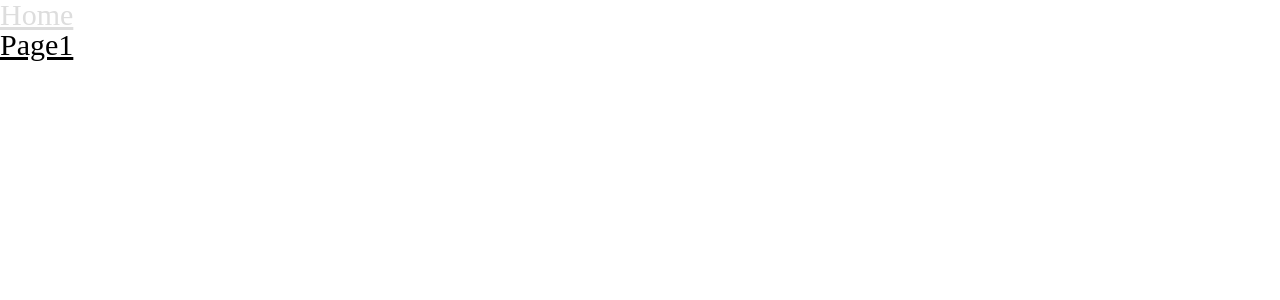
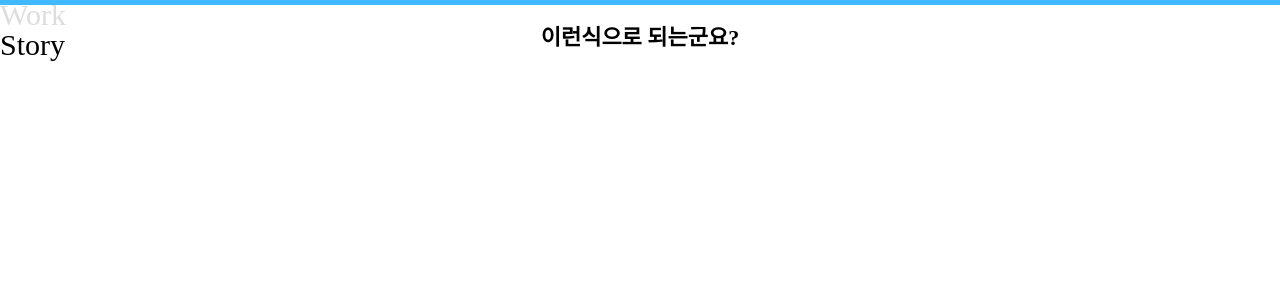
Before and after one commit to doolife/blog, a React (Create React App) app: page /story in a window 1280 px wide. Before the commit this address had no page. Shown: the top 300 px of the page. Built offline with nearby package versions, Linux system fonts and the light colour scheme.

Commit message:
리액트 마크다운 install

```diff
--- a/src/App.scss
+++ b/src/App.scss
@@ -1,4 +1,17 @@
-.header {
+@import "scss/common";
+
+#root {
+  &:before {
+    content:"";
+    display:block;
+    width:100%;
+    height:5px;
+    // @include position-abs($width:100%, $height:5px, $left:0, $top:0);
+    background-color:#3fb9ff;
+  }
+}
+
+.work {
   margin-top:50px;
   text-align:center;
   &__tit {
@@ -7,7 +20,7 @@
   }
 }
 
-.section1 {
+.story {
   text-align:center;
 }
 
--- a/src/App.tsx
+++ b/src/App.tsx
@@ -1,17 +1,16 @@
-
 import './App.scss';
 import { Route, Routes } from 'react-router-dom';
 import Navigation from './components/navigation';
-import Main from './components/main';
-import Page1 from './components/page1';
+import Work from './components/work';
+import Story from './components/story';
 
 const App = ()=> {
   return (
     <>
       <Navigation />
       <Routes>
-        <Route index element={<Main />} />
-        <Route path='/page1' element={<Page1 />} />
+        <Route index element={<Work />} />
+        <Route path='/story' element={<Story text="이런식으로 되는군요?" />} />
       </Routes>
     </>
   );
--- a/src/components/main.tsx
+++ /dev/null
@@ -1,9 +0,0 @@
-const Main = () => {
-    return (
-        <div className="header">
-            <h1 className="header__tit">Hello World</h1>
-        </div>
-    );
-};
-
-export default Main;
--- a/src/components/navigation.tsx
+++ b/src/components/navigation.tsx
@@ -3,8 +3,8 @@ import { Link } from 'react-router-dom';
 const Navigaion = () => {
     return (
         <ul className="nav">
-          <li className="nav__list nav__list--1"><Link to='/'>Home</Link></li>
-          <li className="nav__list nav__list--2"><Link to='/page1'>Page1</Link></li>
+          <li className="nav__list nav__list--1"><Link to='/'>Work</Link></li>
+          <li className="nav__list nav__list--2"><Link to='/story'>Story</Link></li>
         </ul>
     );
 };
--- a/src/components/page1.tsx
+++ /dev/null
@@ -1,24 +0,0 @@
-const user = {
-    name: 'Hedy Lamarr',
-    imageUrl: 'https://i.imgur.com/yXOvdOSs.jpg',
-    imageSize: 90,
-};
-
-const Page1 = () => {
-    return (
-        <div className="section1">
-            <strong>{user.name}</strong>
-            <img
-                className="avatar"
-                src={user.imageUrl}
-                alt={'Photo of ' + user.name}
-                style={{
-                width: user.imageSize,
-                height: user.imageSize
-                }}
-            />
-        </div>
-    );
-};
-
-export default Page1;
--- /dev/null
+++ b/src/components/story.tsx
@@ -0,0 +1,18 @@
+import ReactMarkdown from 'react-markdown'
+import remarkGfm from 'remark-gfm'
+
+type Props = {
+	text : string;
+}
+
+const Story = ({text}: Props) => {
+    return (
+        <div className="story">
+            <h1 className="story__tit">
+                <ReactMarkdown remarkPlugins={[remarkGfm]}>{text}</ReactMarkdown>
+            </h1>
+        </div>
+    );
+};
+
+export default Story;
--- /dev/null
+++ b/src/components/work.tsx
@@ -0,0 +1,9 @@
+const Work = () => {
+    return (
+        <div className="work">
+            <h1 className="work__tit">업무 경험</h1>
+        </div>
+    );
+};
+
+export default Work;
--- a/src/index.tsx
+++ b/src/index.tsx
@@ -1,7 +1,6 @@
 // import React from 'react';
+import App from './App';
 import ReactDOM from 'react-dom/client';
-import './scss/common.scss';
-import App from './App';
 import reportWebVitals from './reportWebVitals';
 import { BrowserRouter } from 'react-router-dom';
 
--- a/src/scss/common.scss
+++ b/src/scss/common.scss
@@ -3,9 +3,9 @@
 @import "mixin/bg";
 @import "mixin/hide-text";
 
-html, body, ul, li, h1{margin:0; padding:0;}
+html, body, ol, ul, li, h1, h2, h3, h4, h5, h6{margin:0; padding:0;}
 
-body{margin:0; padding:0; font-size:11px; line-height:1; }
+body{font-size:11px; line-height:1; }
 
 button{ outline:0; background:none; border:0; cursor:pointer; }
 
@@ -17,6 +17,6 @@ table{ border-spacing:0; }
 
 caption{ height:0; overflow:hidden; font-size:0; }
 
-a{ color:#000; }
+a{ color:#000; text-decoration-line:none;}
 
 a:hover{ color:#ddd; }
```
Also changed, not shown: package.json (+5 -3 lines), 2 other files (tests, documents, lock files or other folders).
